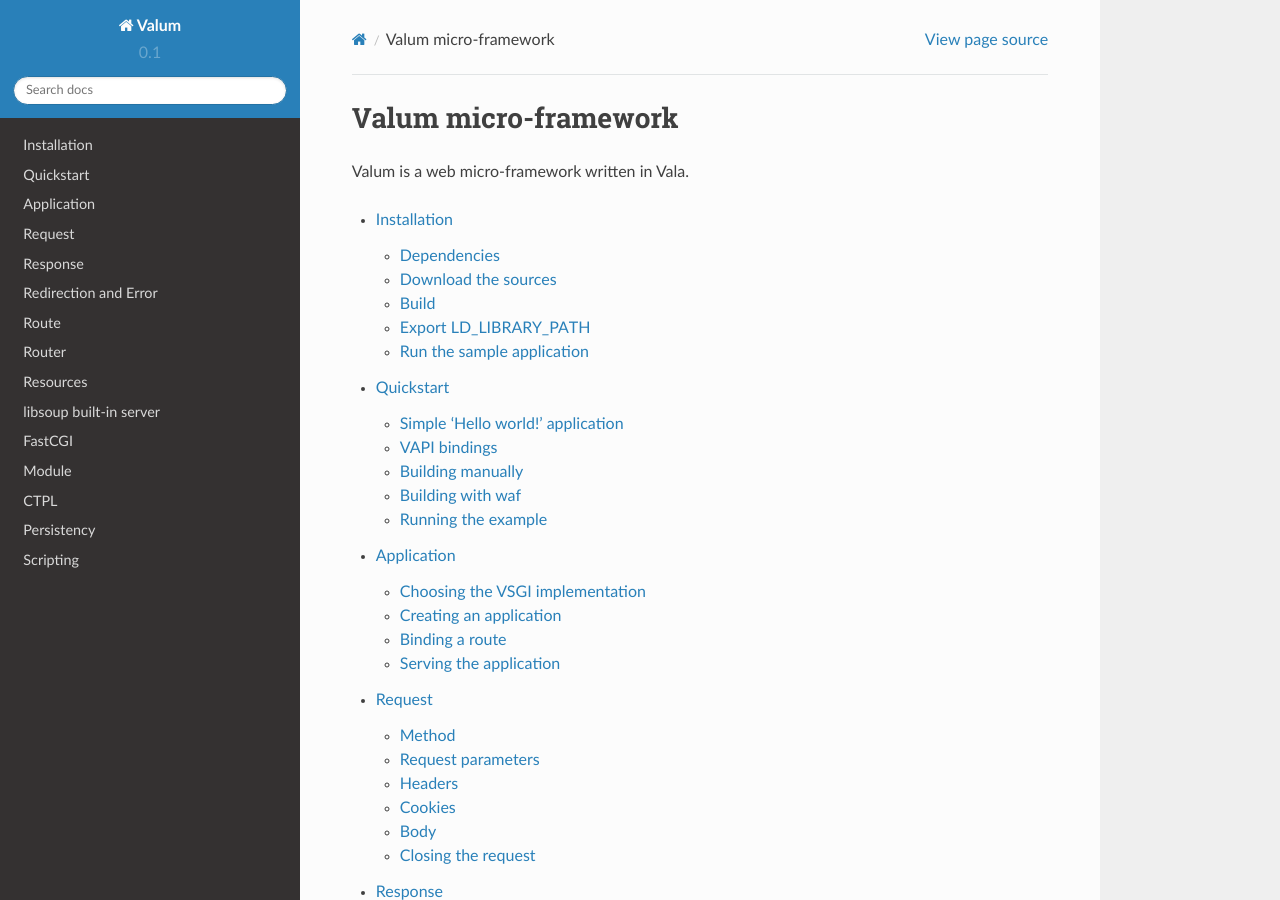
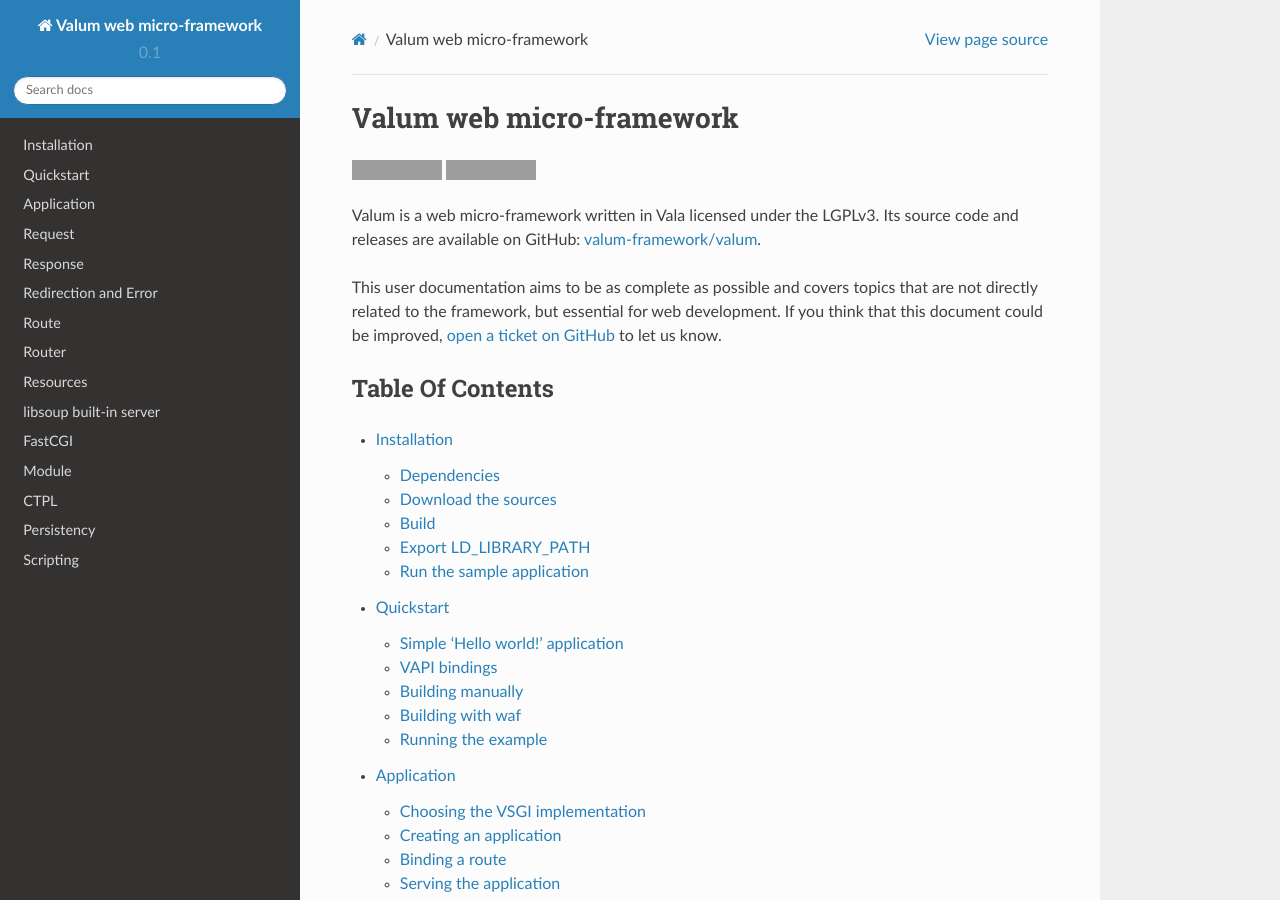
Before and after one commit to valum-framework/valum, a Sphinx documentation site: the page built from docs/index.rst, in a window 1280 px wide and 900 px high. Built offline with Sphinx 7.4.7 and the Read the Docs theme 2.0.0, drawn with Linux system fonts in a browser that asks for light colours; pages that are not in the unit, such as notebooks, are missing from menus; grey boxes are pictures that could not be loaded.

Commit message:
More descriptive index for the user documentation.
The title is 'Valum web micro-framework' instead of just 'Valum', which is more
descriptive.

Adds badges from Travis CI and coveralls.io.

Adds a link to the GitHub repository and issues.

Adds a paragraph about the goals of the user documentation.

```diff
--- a/docs/conf.py
+++ b/docs/conf.py
@@ -44,7 +44,7 @@
 master_doc = 'index'
 
 # General information about the project.
-project = 'Valum'
+project = 'Valum web micro-framework'
 copyright = '2015, Antono Vasiljev, Guillaume Poirier-Morency'
 
 # The version info for the project you're documenting, acts as replacement for
--- a/docs/index.rst
+++ b/docs/index.rst
@@ -1,7 +1,25 @@
-Valum micro-framework
-=====================
+Valum web micro-framework
+=========================
 
-Valum is a web micro-framework written in Vala.
+.. image:: https://travis-ci.org/valum-framework/valum.svg?branch=master
+    :target: https://travis-ci.org/valum-framework/valum
+
+.. image:: https://coveralls.io/repos/valum-framework/valum/badge.svg?branch=master
+    :target: https://coveralls.io/r/valum-framework/valum?branch=master
+
+Valum is a web micro-framework written in Vala licensed under the LGPLv3. Its
+source code and releases are available on GitHub: `valum-framework/valum`_.
+
+This user documentation aims to be as complete as possible and covers topics
+that are not directly related to the framework, but essential for web
+development. If you think that this document could be improved,
+`open a ticket on GitHub`_ to let us know.
+
+.. _valum-framework/valum: https://github.com/valum-framework/valum
+.. _open a ticket on GitHub: https://github.com/valum-framework/valum/issues
+
+Table Of Contents
+-----------------
 
 .. toctree::
     :maxdepth: 2
```
